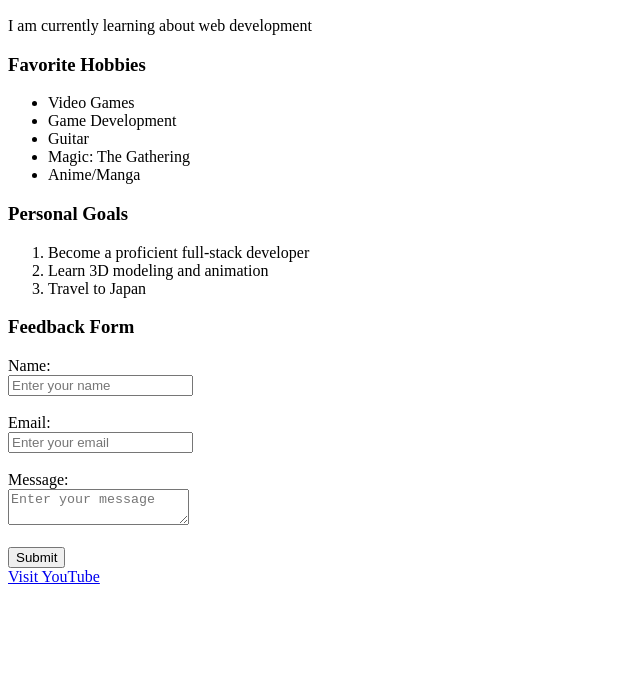
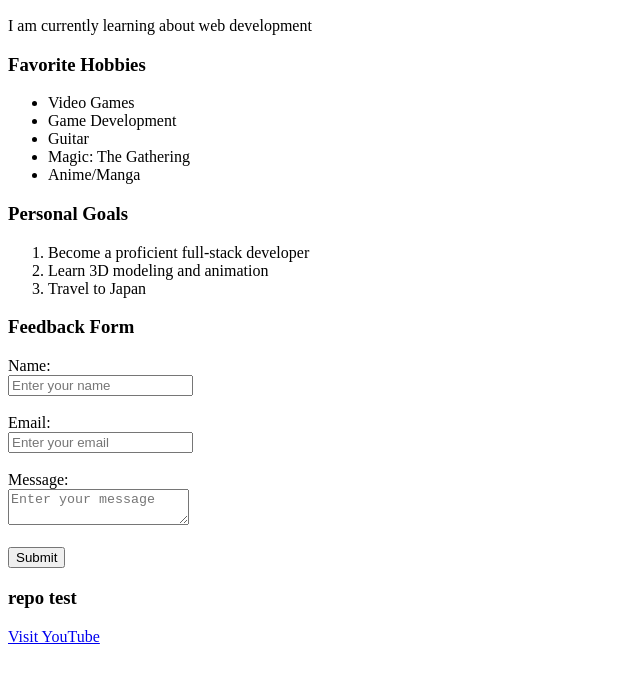
Before and after one commit to ejhovan02/MyWebsiteReop, a plain HTML site: page index.html in a window 1280 px wide. Shown: the part 110-790 px from the top of the page, without its empty margins (0-640 px from the left). Drawn offline with Linux system fonts and the light colour scheme.

Commit message:
Made a change

```diff
--- a/index.html
+++ b/index.html
@@ -38,6 +38,8 @@
             <input type="submit" value="Submit">
         </form>
 
+        <h3>repo test</h3>
+
         <a href="https://www.youtube.com/">Visit YouTube</a>
 
 
```
